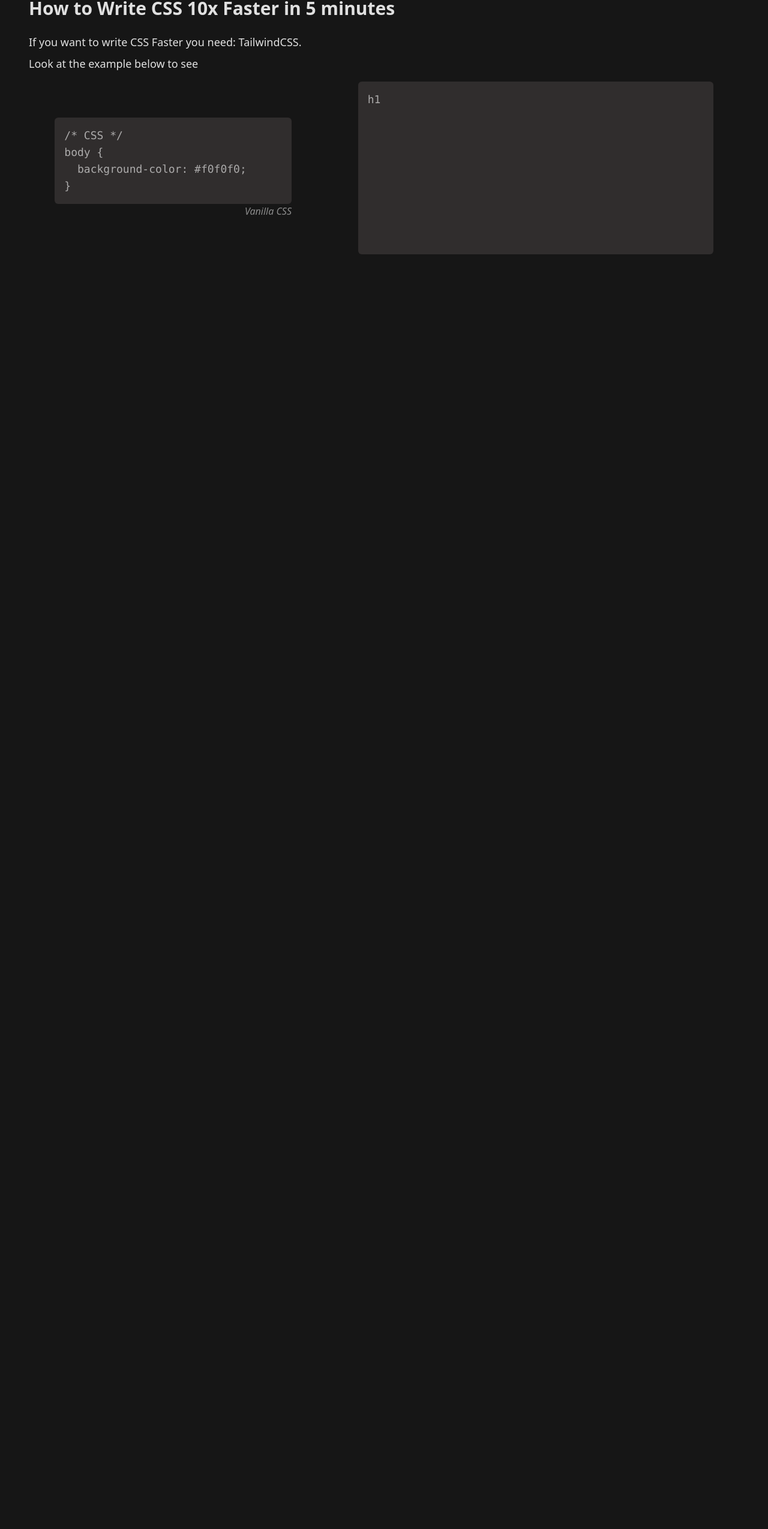
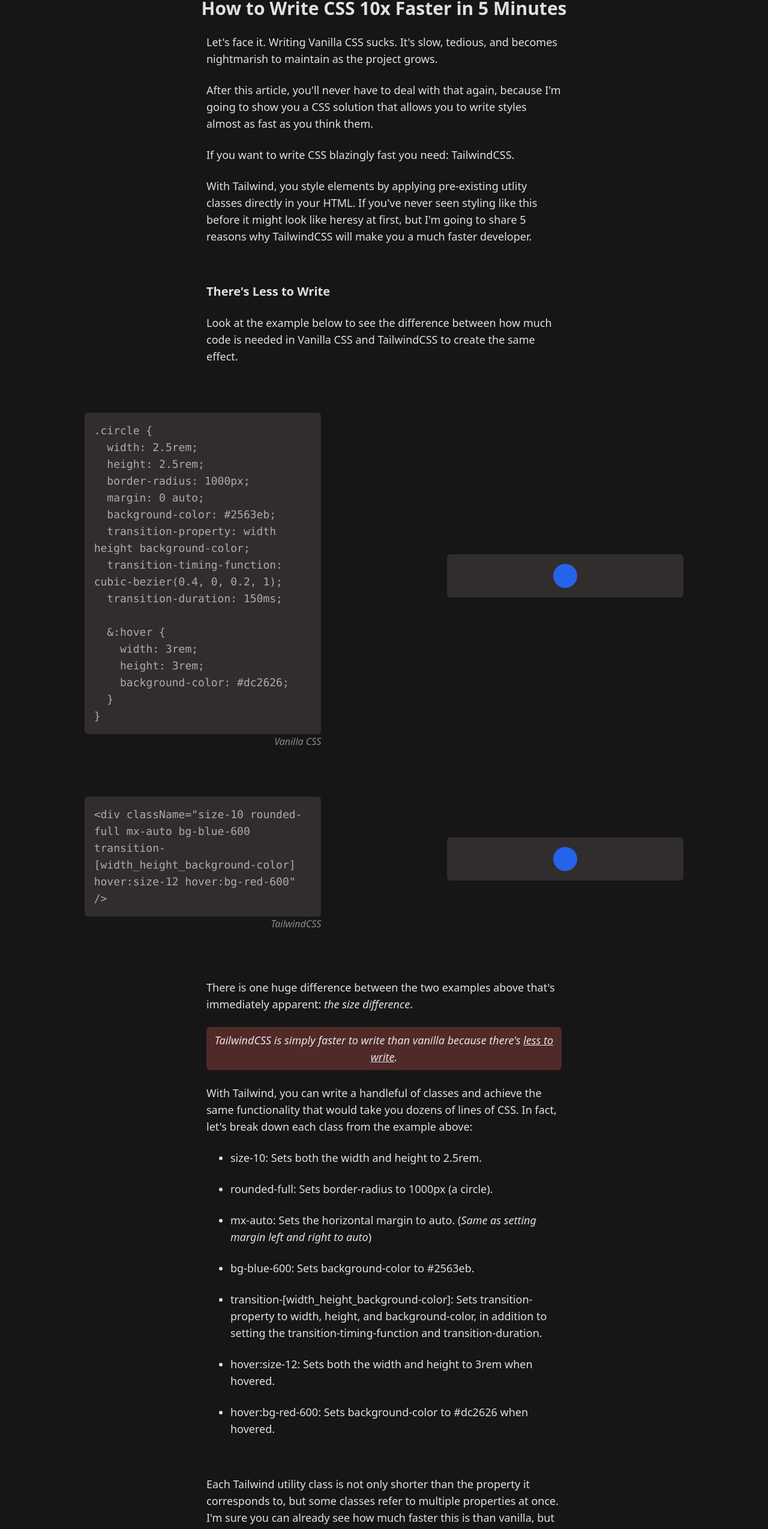
Before and after one commit to gabe-serna/vanilla-vs-tailwind, a React (Vite) app: page / in a window 1280 px wide. Shown: the part 36-2585 px from the top of the page at 60% size. Before the commit the page ends 800 px from the top, so only its background shows below. Built offline with nearby package versions, Linux system fonts and the light colour scheme.

Commit message:
Add Section 1

```diff
--- a/src/App.tsx
+++ b/src/App.tsx
@@ -2,25 +2,137 @@
   Code,
   CodeBlock,
   Heading1,
+  Heading2,
+  ListItem,
   Output,
-  Paragraph
+  Paragraph,
+  TextColumn
 } from "./components/Typography";
 
 function App() {
   return (
     <>
-      <Heading1>How to Write CSS 10x Faster in 5 minutes</Heading1>
-      <Paragraph className="mt-6">
-        If you want to write CSS Faster you need:{" "}
-        <strong className="font-medium">TailwindCSS</strong>.
-      </Paragraph>
-      <Paragraph>Look at the example below to see</Paragraph>
-      <CodeBlock>
-        <Code caption={"Vanilla CSS"} className="">
-          {"/* CSS */\nbody {\n  background-color: #f0f0f0;\n}"}
-        </Code>
-        <Output className="w-1/2 h-72">h1</Output>
-      </CodeBlock>
+      <section id="introduction">
+        <Heading1>How to Write CSS 10x Faster in 5 Minutes</Heading1>
+        <TextColumn>
+          <Paragraph>
+            Let's face it. Writing Vanilla CSS sucks. It's slow, tedious, and becomes
+            nightmarish to maintain as the project grows.
+          </Paragraph>
+          <Paragraph>
+            After this article, you'll never have to deal with that again, because
+            I'm going to show you a CSS solution that allows you to write styles
+            almost as fast as you think them.
+          </Paragraph>
+          <Paragraph className="mt-16">
+            If you want to write CSS blazingly fast you need:{" "}
+            <strong className="font-medium">TailwindCSS</strong>.
+          </Paragraph>
+          <Paragraph>
+            With Tailwind, you style elements by applying pre-existing utlity classes
+            directly in your HTML. If you've never seen styling like this before it
+            might look like heresy at first, but I'm going to share 5 reasons why
+            TailwindCSS will make you a much faster developer.
+          </Paragraph>
+        </TextColumn>
+      </section>
+      <section id="section-1">
+        <TextColumn>
+          <Heading2>There's Less to Write</Heading2>
+          <Paragraph>
+            Look at the example below to see the difference between how much code is
+            needed in Vanilla CSS and TailwindCSS to create the same effect.
+          </Paragraph>
+        </TextColumn>
+        <CodeBlock>
+          <Code caption={"Vanilla CSS"}>
+            {
+              ".circle {\n  width: 2.5rem;\n  height: 2.5rem;\n  border-radius: 1000px;\n  margin: 0 auto;\n  background-color: #2563eb;\n  transition-property: width height background-color;\n  transition-timing-function: cubic-bezier(0.4, 0, 0.2, 1);\n  transition-duration: 150ms;\n\n  &:hover {\n    width: 3rem;\n    height: 3rem;\n    background-color: #dc2626;\n  }\n}"
+            }
+          </Code>
+          <Output>
+            <div className="circle" />
+          </Output>
+        </CodeBlock>
+        <CodeBlock>
+          <Code caption={"TailwindCSS"}>
+            {
+              '<div className="size-10 rounded-full mx-auto bg-blue-600 transition-[width_height_background-color] hover:size-12 hover:bg-red-600" />'
+            }
+          </Code>
+          <Output>
+            <div className="size-10 rounded-full mx-auto bg-blue-600 transition-[width_height_background-color] hover:size-12 hover:bg-red-600" />
+          </Output>
+        </CodeBlock>
+        <TextColumn className="mt-20">
+          <Paragraph>
+            There is one huge difference between the two examples above that's
+            immediately apparent: <em>the size difference</em>.
+          </Paragraph>
+          <Paragraph variant="quote">
+            TailwindCSS is simply faster to write than vanilla because there's{" "}
+            <u>less to write</u>.
+          </Paragraph>
+          <Paragraph>
+            With Tailwind, you can write a handleful of classes and achieve the same
+            functionality that would take you dozens of lines of CSS. In fact, let's
+            break down each class from the example above:
+          </Paragraph>
+          <ul className="ml-10 list-disc list-outside">
+            <ListItem>
+              <b>size-10</b>: Sets both the width and height to 2.5rem.
+            </ListItem>
+            <ListItem>
+              <b>rounded-full</b>: Sets border-radius to 1000px (a circle).
+            </ListItem>
+            <ListItem>
+              <b>mx-auto</b>: Sets the horizontal margin to auto. (
+              <em>Same as setting margin left and right to auto</em>)
+            </ListItem>
+            <ListItem>
+              <b>bg-blue-600</b>: Sets background-color to #2563eb.
+            </ListItem>
+            <ListItem>
+              <b>transition-[width_height_background-color]</b>: Sets
+              transition-property to width, height, and background-color, in addition
+              to setting the transition-timing-function and transition-duration.
+            </ListItem>
+            <ListItem>
+              <b>hover:size-12</b>: Sets both the width and height to 3rem when
+              hovered.
+            </ListItem>
+            <ListItem>
+              <b>hover:bg-red-600</b>: Sets background-color to #dc2626 when hovered.
+            </ListItem>
+          </ul>
+          <Paragraph className="mt-[4rem]">
+            Each Tailwind utility class is not only shorter than the property it
+            corresponds to, but some classes refer to multiple properties at once.
+            I'm sure you can already see how much faster this is than vanilla, but
+            we're just getting started.
+          </Paragraph>
+        </TextColumn>
+      </section>
+      <section id="section-2">
+        <TextColumn className="mt-20">
+          <Heading2>Responsive Design</Heading2>
+          <Paragraph>
+            If you've ever tried making a website responsive using Vanilla CSS, you
+            know that it quickly becomes utter chaos. Look at this simple example
+            below to show you what I mean.
+          </Paragraph>
+        </TextColumn>
+        <CodeBlock>
+          <Code caption={"TailwindCSS"}>
+            {
+              '<div className="size-10 rounded-full mx-auto bg-blue-600 transition-[width_height_background-color] hover:size-12 hover:bg-red-600" />'
+            }
+          </Code>
+          <Output>
+            <div className="w-full h-40 bg-blue-600 rounded-md" />
+          </Output>
+        </CodeBlock>
+      </section>
     </>
   );
 }
--- a/src/components/Typography.tsx
+++ b/src/components/Typography.tsx
@@ -7,7 +7,8 @@
   return (
     <h1
       className={
-        "2xl:text-4xl xl:text-3xl lg:text-2xl text-xl font-bold " + className
+        "2xl:text-4xl xl:text-3xl lg:text-2xl text-xl font-bold text-center " +
+        className
       }
     >
       {children}
@@ -19,7 +20,7 @@
   return (
     <h2
       className={
-        "2xl:text-3xl xl:text-2xl lg:text-xl text-lg font-medium mt-2 " + className
+        "2xl:text-2xl xl:text-xl lg:text-lg text-base font-bold mt-16 " + className
       }
     >
       {children}
@@ -27,15 +28,59 @@
   );
 };
 
-export const Paragraph = ({ children, className }: Props) => {
+interface ParagraphProps extends Props {
+  variant?: "default" | "quote";
+}
+
+export const Paragraph = ({
+  children,
+  className,
+  variant = "default"
+}: ParagraphProps) => {
+  if (variant === "default")
+    return (
+      <p
+        className={
+          "2xl:text-xl xl:text-lg lg:text-base text-sm font-thin mt-6 " + className
+        }
+      >
+        {children}
+      </p>
+    );
   return (
     <p
       className={
-        "2xl:text-xl xl:text-lg lg:text-base text-sm font-thin mt-2 " + className
+        "2xl:text-xl xl:text-lg lg:text-base text-sm font-light mt-6 text-center rounded-md italic bg-[var(--accent)] py-2 mx-auto  " +
+        className
       }
     >
       {children}
     </p>
+  );
+};
+
+export const TextColumn = ({ children, className }: Props) => {
+  return (
+    <div
+      style={{ maxWidth: "clamp(45ch, 50%, 75ch)" }}
+      className={
+        "mx-auto text-sm font-thin 2xl:text-xl xl:text-lg lg:text-base " + className
+      }
+    >
+      {children}
+    </div>
+  );
+};
+
+export const ListItem = ({ children, className }: Props) => {
+  return (
+    <li
+      className={
+        "2xl:text-xl xl:text-lg lg:text-base text-sm font-thin mt-6 " + className
+      }
+    >
+      {children}
+    </li>
   );
 };
 
@@ -45,8 +90,8 @@
 
 export const Code = ({ caption = "", children, className = "" }: CodeProps) => {
   return (
-    <figure className={"w-1/2 lg:w-1/3 min-w-min " + className}>
-      <pre className="flex items-start 2xl:text-xl xl:text-lg lg:text-base text-sm font-mono text-white/60 bg-[#302d2d] rounded-md p-4 mt-4 h-min min-w-min">
+    <figure className={"w-full lg:w-1/3 min-w-min " + className}>
+      <pre className="flex items-start 2xl:text-xl xl:text-lg lg:text-base text-sm font-mono text-white/60 bg-[var(--card)] rounded-md p-4 mt-4 h-min min-w-min text-wrap">
         {children}
       </pre>
       {caption && (
@@ -58,11 +103,11 @@
   );
 };
 
-export const Output = ({ children, className = "w-1/2" }: Props) => {
+export const Output = ({ children, className = "w-full lg:w-1/3" }: Props) => {
   return (
     <div
       className={
-        "flex items-start 2xl:text-xl xl:text-lg lg:text-base text-sm min-w-min font-mono text-white/60 bg-[#302d2d] rounded-md p-4 mt-4 " +
+        "flex items-start 2xl:text-xl xl:text-lg lg:text-base text-sm min-w-min font-mono text-white/60 bg-[var(--card)] rounded-md p-4 lg:mt-0 mt-4 " +
         className
       }
     >
@@ -75,7 +120,7 @@
   return (
     <div
       className={
-        "flex lg:flex-row flex-col-reverse gap-6 align-center lg:justify-around items-center " +
+        "flex lg:flex-row flex-col-reverse gap-6 align-center lg:justify-around items-center mt-16 " +
         className
       }
     >
--- a/src/index.css
+++ b/src/index.css
@@ -8,6 +8,8 @@
 
   color: rgba(255, 255, 255, 0.87);
   background-color: #161616;
+  --card: #312d2d;
+  --accent: #502929;
 
   font-synthesis: none;
   text-rendering: optimizeLegibility;
@@ -18,3 +20,20 @@
 body {
   padding: 2rem 3rem;
 }
+
+.circle {
+  width: 2.5rem;
+  height: 2.5rem;
+  border-radius: 1000px;
+  margin: 0 auto;
+  background-color: #2563eb;
+  transition-property: width height background-color;
+  transition-timing-function: cubic-bezier(0.4, 0, 0.2, 1);
+  transition-duration: 150ms;
+
+  &:hover {
+    width: 3rem;
+    height: 3rem;
+    background-color: #dc2626;
+  }
+}
```
Also changed, not shown: 1 other file (tests, documents, lock files or other folders).
